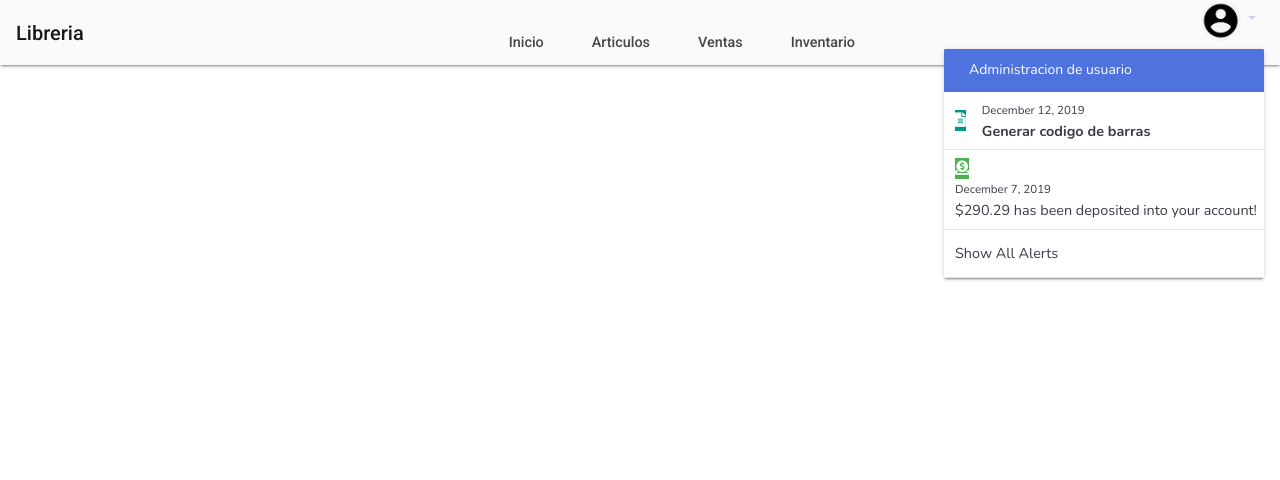
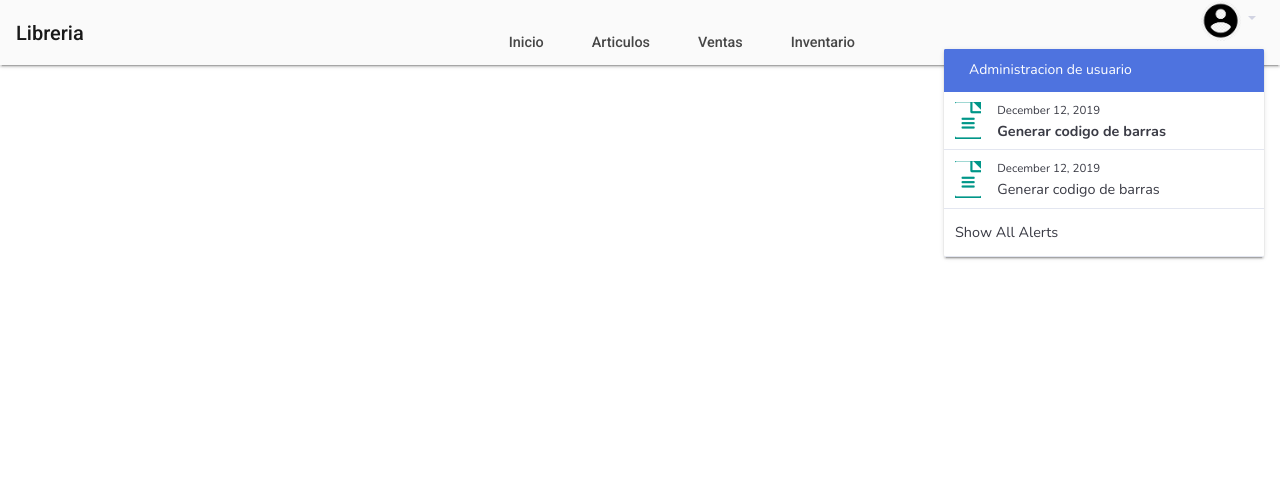
Before and after one commit to rivaslive/libreriaLag, a Django app: page /ventas/articulo/ in a window 1280 px wide, after a click that opens the changed part. Shown: the top 480 px of the page. Run offline with Django 3.2, Linux system fonts and the light colour scheme; parts of the project's set-up code (start-up, migrations or seed data) failed here and were passed over; some libraries are stand-ins or nearby versions.

Commit message:
correccion diseño

```diff
--- a/templates/base/admin.html
+++ b/templates/base/admin.html
@@ -97,7 +97,7 @@
                         <a class="dropdown-item  mx-3" style="min-width: 100%" href="#">
                             <div class="mr-3 ">
                                 <div class="icon-circle bg-primary">
-                                    <i class="fas fa-file-alt text-white"></i>
+                                    <i class="fas fa-file-alt text-white" style="font-size: 35px"></i>
                                 </div>
                             </div>
                             <div>
@@ -105,15 +105,15 @@
                                 <span class="font-weight-bold">Generar codigo de barras</span>
                             </div>
                         </a>
-                        <a class="dropdown-item align-items-center mx-3" style="min-width: 100%" href="#">
-                            <div class="mr-3">
-                                <div class="icon-circle bg-success">
-                                    <i class="fas fa-donate text-white"></i>
+                       <a class="dropdown-item  mx-3" style="min-width: 100%" href="#">
+                            <div class="mr-3 ">
+                                <div class="icon-circle bg-primary">
+                                    <i class="fas fa-file-alt text-white" style="font-size: 35px"></i>
                                 </div>
                             </div>
                             <div>
-                                <div class="small text-gray-500">December 7, 2019</div>
-                                $290.29 has been deposited into your account!
+                                <div class="small text-gray-500">December 12, 2019</div>
+                                <span >Generar codigo de barras</span>
                             </div>
                         </a>
 
```
